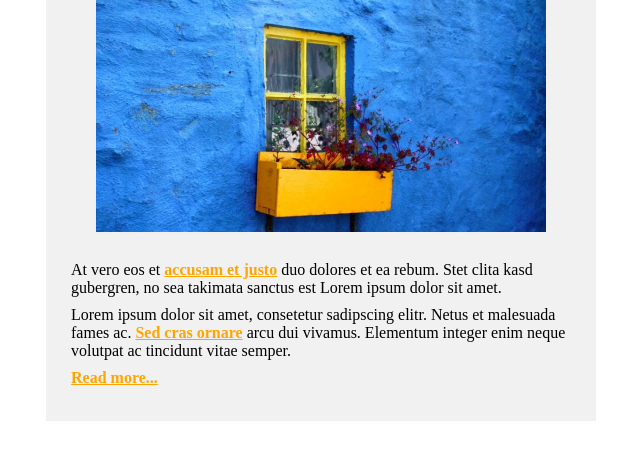
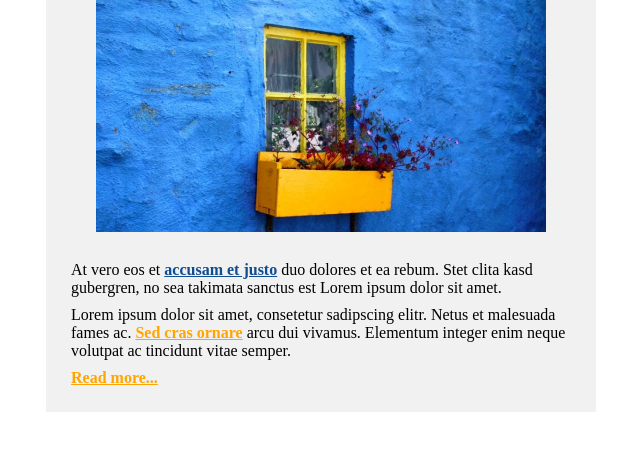
Before and after one commit to sayankbanik/UI-Learning-Projects, a plain HTML site: page 05_practiceBlog/index.html in a window 1280 px wide. Both pictures are taken after a click on the link "accusam et justo". Shown: the part 228-688 px from the top of the page, without its empty margins (319-959 px from the left). Drawn offline with Linux system fonts and the light colour scheme.

Commit message:
small modification done

```diff
--- a/05_practiceBlog/index.html
+++ b/05_practiceBlog/index.html
@@ -18,16 +18,15 @@
       <div class="post-body">
         <p>
           At vero eos et
-          <span class="links"><a href="#">accusam et justo</a></span> duo
-          dolores et ea rebum. Stet clita kasd gubergren, no sea takimata
-          sanctus est Lorem ipsum dolor sit amet.
+          <a href="#">accusam et justo</a> duo dolores et ea rebum. Stet clita
+          kasd gubergren, no sea takimata sanctus est Lorem ipsum dolor sit
+          amet.
         </p>
         <p>
           Lorem ipsum dolor sit amet, consetetur sadipscing elitr. Netus et
           malesuada fames ac.
-          <span class="links"><a href="#">Sed cras ornare</a></span> arcu dui
-          vivamus. Elementum integer enim neque volutpat ac tincidunt vitae
-          semper.
+          <a href="#">Sed cras ornare</a> arcu dui vivamus. Elementum integer
+          enim neque volutpat ac tincidunt vitae semper.
         </p>
         <p class="links">
           <a href="https://www.udemy.com/personal/home">Read more...</a>
--- a/05_practiceBlog/style.css
+++ b/05_practiceBlog/style.css
@@ -8,14 +8,25 @@ h1 {
   color: #2e7ad3;
 }
 h2 {
-  margin-top: 0;
-  margin-bottom: 15px;
+  margin: 0 0 15px;
+  /* margin-bottom: 15px; */
   font-size: 32px;
   color: #104c90;
 }
 p {
   font-size: 16px;
   margin: 0px 0px 9px;
+}
+a {
+  color: orange;
+  font-weight: bold;
+}
+a:hover,
+a:focus {
+  color: #104c90;
+}
+a:visited {
+  color: orange;
 }
 .image {
   text-align: center;
@@ -30,9 +41,5 @@ p {
   margin-bottom: 25px;
 }
 .links {
-  font-weight: 700;
+  margin: 0;
 }
-.links a,
-a:hover {
-  color: orange;
-}
```
